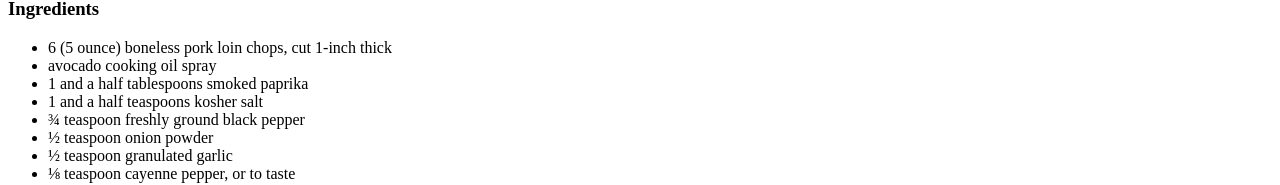
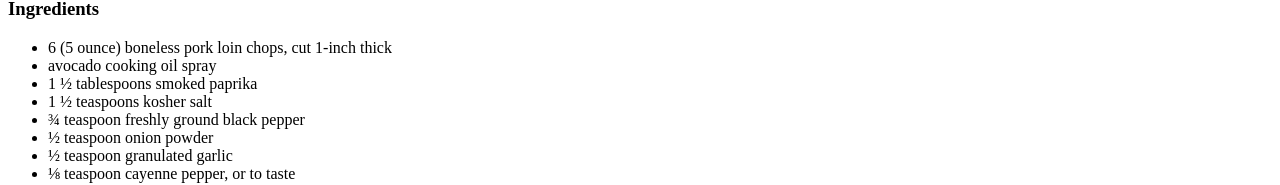
Before and after one commit to Ale269/odin-recipe, a plain HTML site: page recipes/grilled-pork.html in a window 1280 px wide. Shown: the part 500-685 px from the top of the page. Drawn offline with Linux system fonts and the light colour scheme.

Commit message:
Correct lessical differences

```diff
--- a/recipes/grilled-pork.html
+++ b/recipes/grilled-pork.html
@@ -15,8 +15,8 @@
     <ul>
         <li>6 (5 ounce) boneless pork loin chops, cut 1-inch thick</li>
         <li>avocado cooking oil spray</li>
-        <li>1 and a half tablespoons smoked paprika</li>
-        <li>1 and a half teaspoons kosher salt</li>
+        <li>1 ½ tablespoons smoked paprika</li>
+        <li>1 ½ teaspoons kosher salt</li>
         <li>¾ teaspoon freshly ground black pepper</li>
         <li>½ teaspoon onion powder</li>
         <li>½ teaspoon granulated garlic</li>
```
